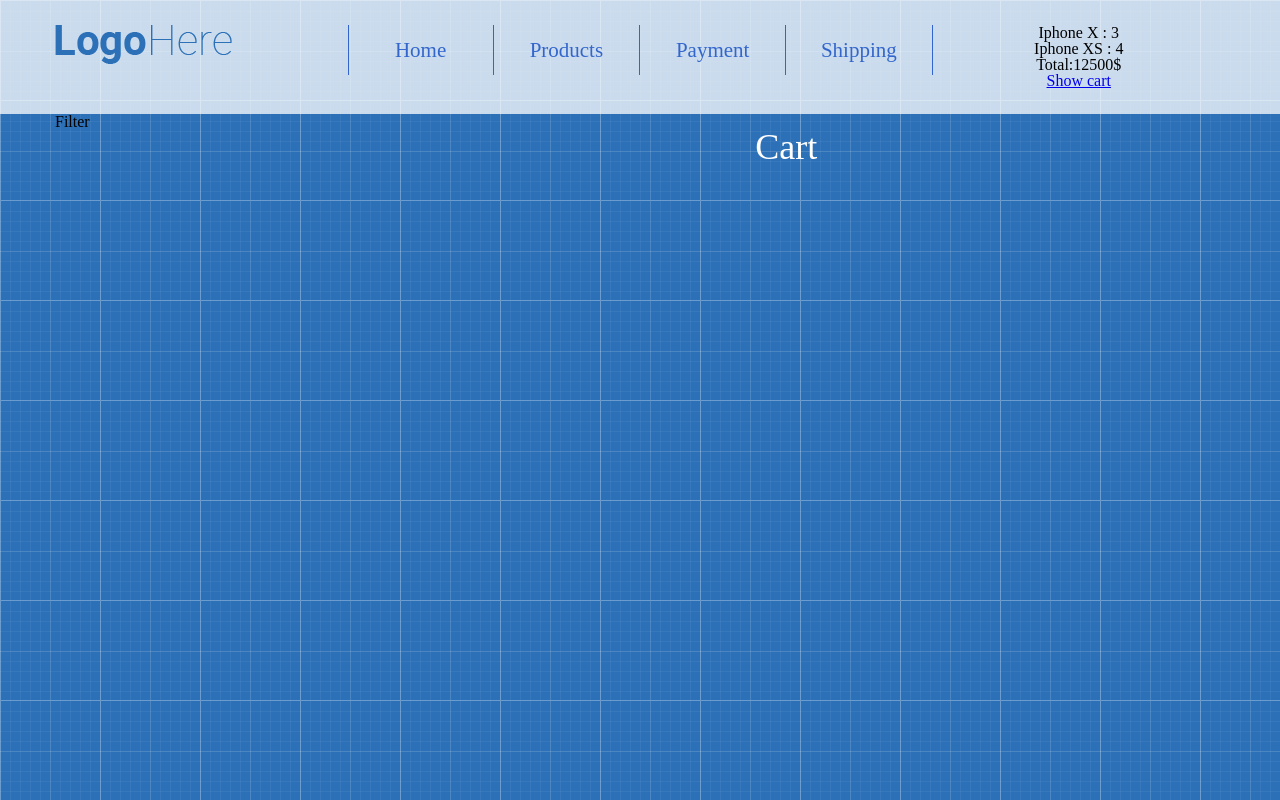
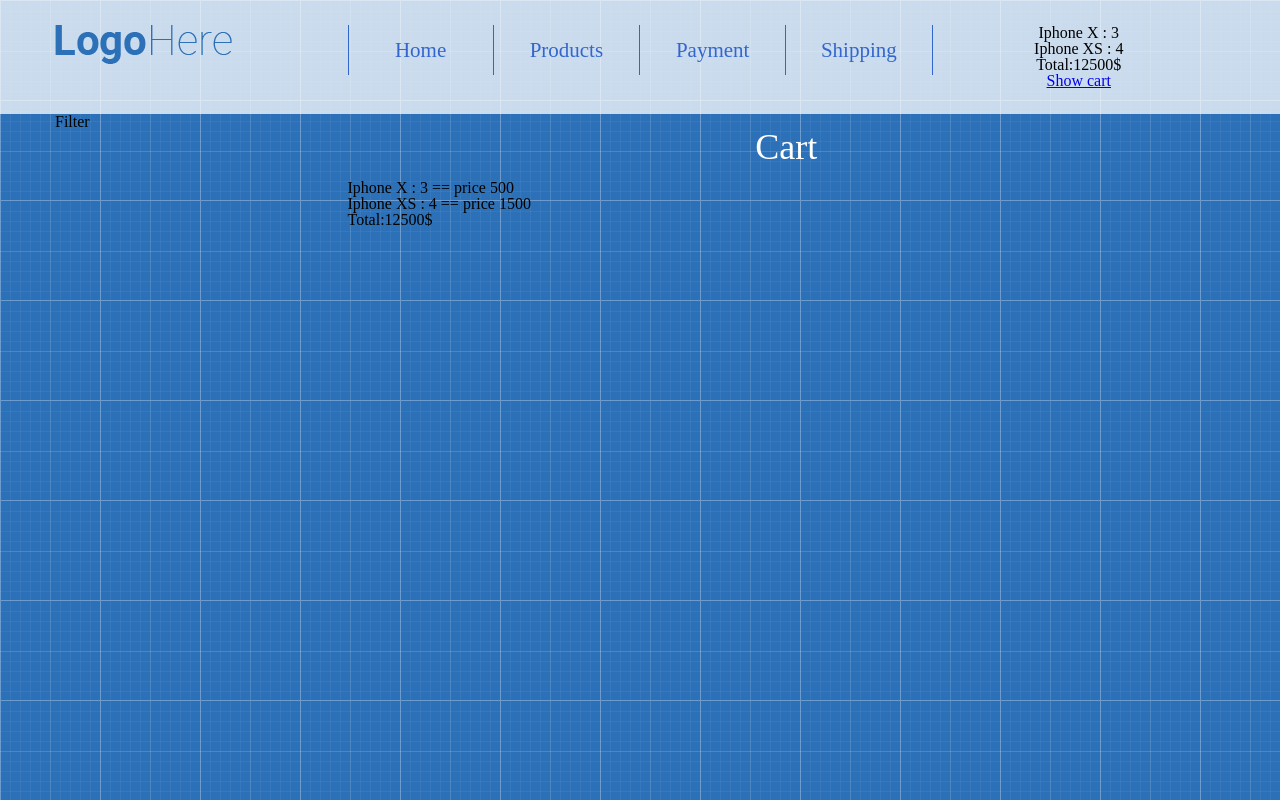
Before and after one commit to tarassh03/shop-project, a React (Create React App) app: page /cart in a window 1280 px wide. Built offline with nearby package versions, Linux system fonts and the light colour scheme.

Commit message:
добавили корзину в show cart

```diff
--- a/src/App/App.js
+++ b/src/App/App.js
@@ -37,6 +37,7 @@ import Footer from './Footer/Footer'
             />
             <Main
               addProductToCart={this.addProductToCart}
+              productInCart={this.state.productInCart}
              />
             <Footer/>
         </>
--- a/src/App/Main/CartPage/CartPage.js
+++ b/src/App/Main/CartPage/CartPage.js
@@ -1,10 +1,38 @@
 import React from 'react'
+import {keys} from 'lodash'
+import products from '../Products/products'
 
-const CartPage = () => {
+const productsObject = products.reduce((obj,product) =>({
+    ...obj,
+    [product.id]:product
+}),{})
+
+console.log(productsObject)
+
+const CartPage = ({
+    productInCart,
+}) => {
     return (
         <>
             <h1 className='page-title'>Cart</h1>
+            <div>
+                {
+                        keys(productInCart).map((id) =>
+                            <div key={id}>{productsObject[id].name} : {productInCart[id]} == price {productsObject[id].price}
+                            </div>
+                        )
+                }
+            </div>
 
+            <div>
+                Total:
+                    {
+                        keys(productInCart).reduce((total,productId) => (
+                                total + (products[productId].price * productInCart[productId])
+                        ),0)
+                    }
+                $
+            </div>
          </>
 
 
--- a/src/App/Main/Main.js
+++ b/src/App/Main/Main.js
@@ -7,6 +7,7 @@ import ShippingPage from './ShippingPage/Shipping'
 
 const Main = ({
     addProductToCart,
+    productInCart,
 }) => {
     return (
         <>
@@ -22,7 +23,9 @@ const Main = ({
                             addProductToCart={addProductToCart}
                             />} />
 
-                            <Route path='/cart' component={CartPage} />
+                            <Route path='/cart' render={() => <CartPage
+                                productInCart={productInCart}
+                             />} />
                             <Route path='/payment' component={PaymentPage} />
                             <Route path='/shipping' component={ShippingPage} />
 
```
Also changed, not shown: 1 other file (tests, documents, lock files or other folders).
